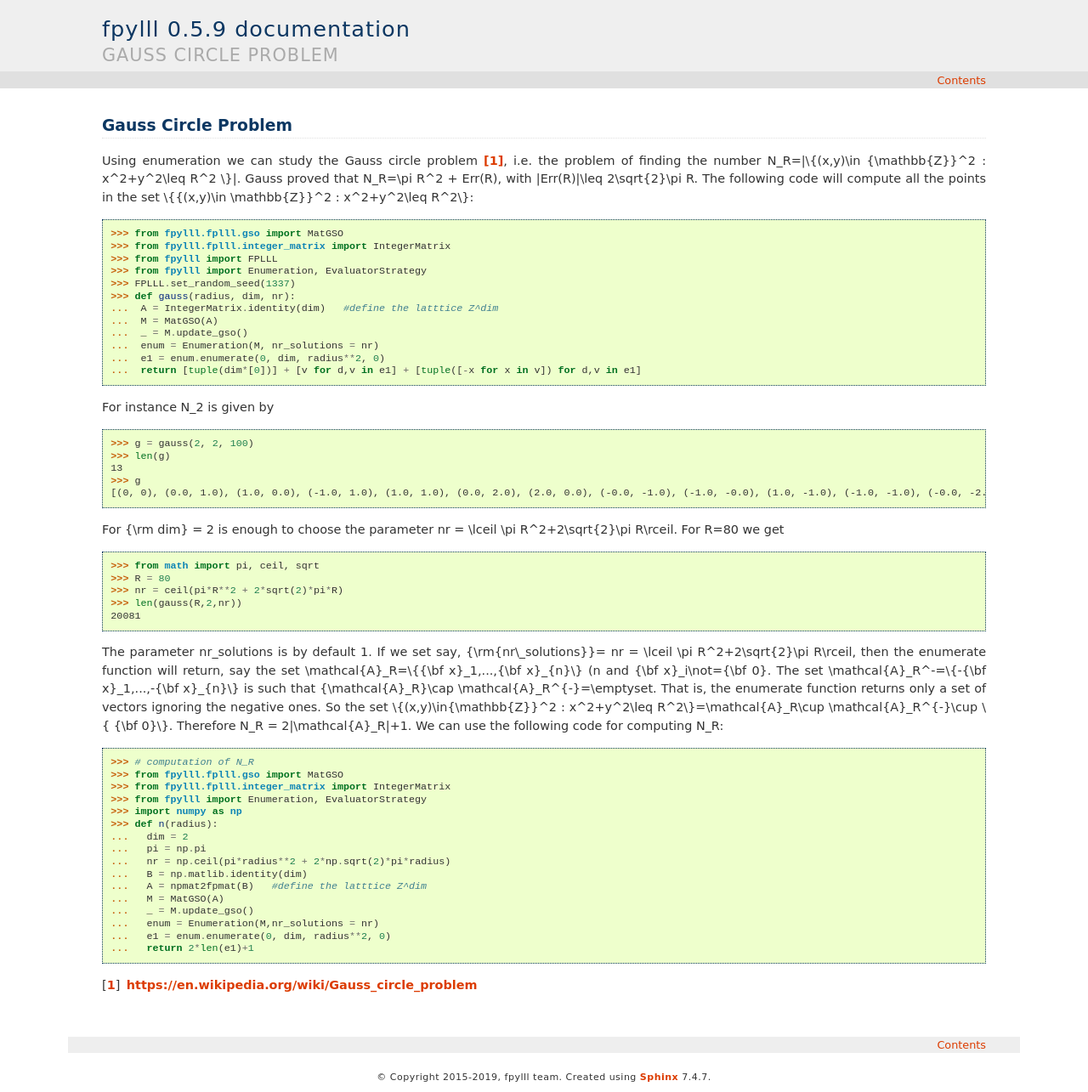
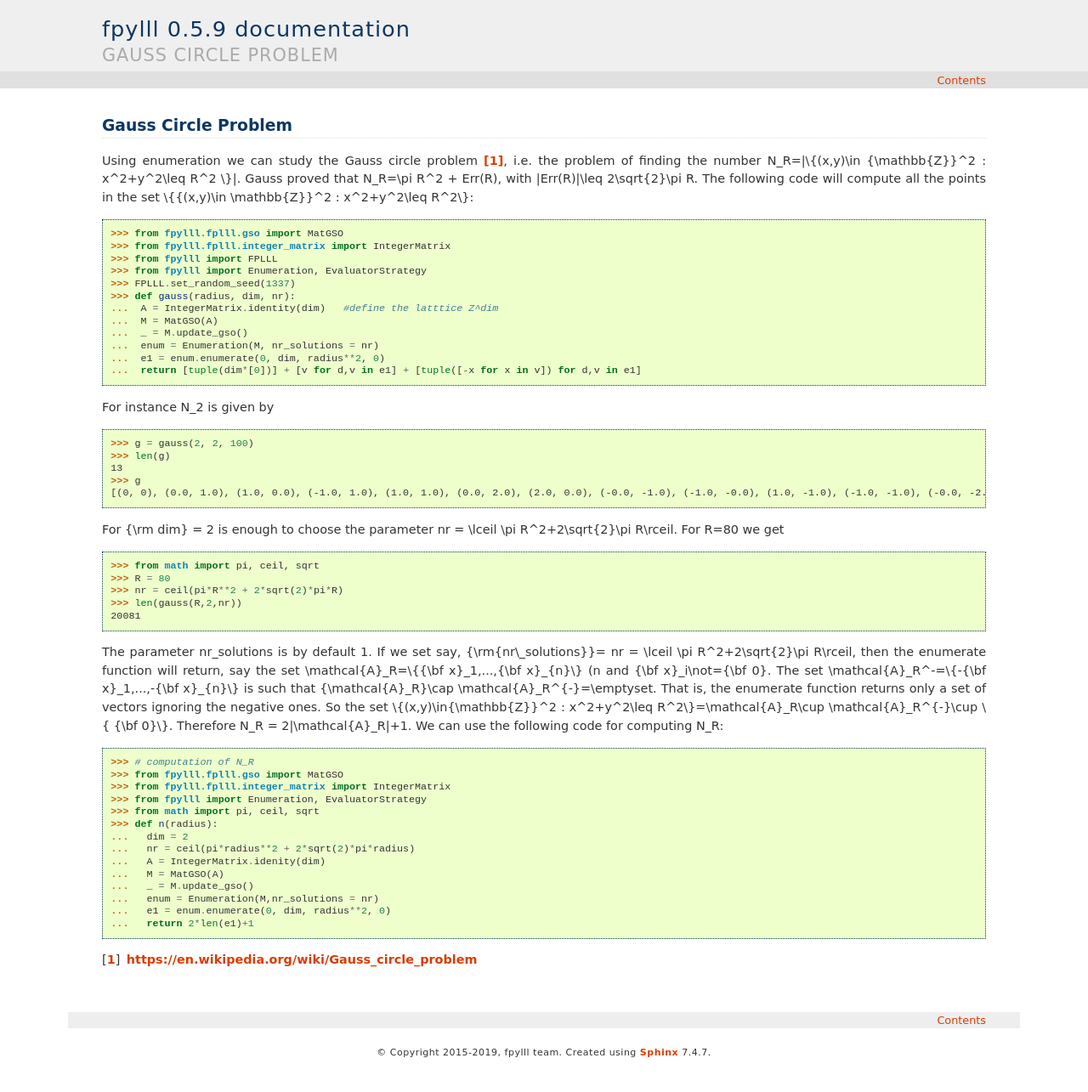
Before and after one commit to fplll/fpylll, a Sphinx documentation site: the page built from docs/example-gauss-circle-problem.rst, in a window 1280 px wide. Shown: the whole page at 85% size. Built offline with Sphinx 7.4.7, drawn with Linux system fonts in a browser that asks for light colours; after the commit the page ends 1255 px from its top, so only the background shows below that.

Commit message:
drop numpy from tutorial

```diff
--- a/docs/example-gauss-circle-problem.rst
+++ b/docs/example-gauss-circle-problem.rst
@@ -59,13 +59,11 @@
   >>> from fpylll.fplll.gso import MatGSO
   >>> from fpylll.fplll.integer_matrix import IntegerMatrix
   >>> from fpylll import Enumeration, EvaluatorStrategy
-  >>> import numpy as np
+  >>> from math import pi, ceil, sqrt
   >>> def n(radius):
   ...   dim = 2
-  ...   pi = np.pi
-  ...   nr = np.ceil(pi*radius**2 + 2*np.sqrt(2)*pi*radius)
-  ...   B = np.matlib.identity(dim)
-  ...   A = npmat2fpmat(B)   #define the latttice Z^dim
+  ...   nr = ceil(pi*radius**2 + 2*sqrt(2)*pi*radius)
+  ...   A = IntegerMatrix.idenity(dim)
   ...   M = MatGSO(A)
   ...   _ = M.update_gso()
   ...   enum = Enumeration(M,nr_solutions = nr)
```
